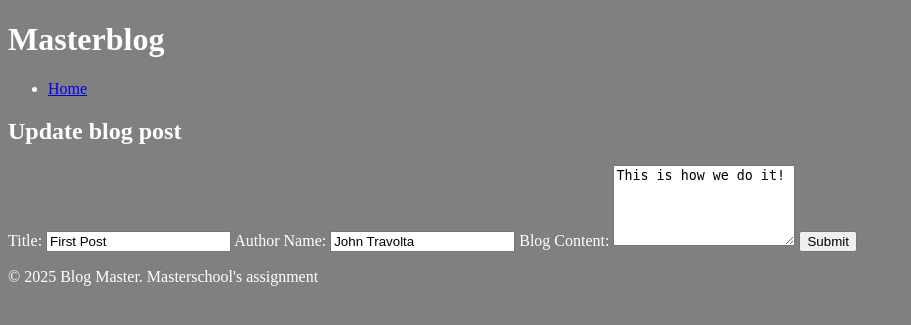
After one commit to HoangHieuDang/Masterblog, a Flask app: page /update/1 in a window 1280 px wide. The commit adds this page. Shown: the top 325 px of the page, without its empty margins (0-911 px from the left). Run offline with Flask 3, Linux system fonts and the light colour scheme.

Commit message:
create CRUD operations for Masterblog, created error template for error report, update_form.html to update the blog posts, add.html to add blog posts and likes button and counters in index.html for like feature

```diff
--- a/database.json
+++ b/database.json
@@ -1,4 +1 @@
-[
-  {"id": 1, "author": "John Doe", "title": "First Post", "content": "This is my first post."},
-  {"id": 2, "author": "Jane Doe", "title": "Second Post", "content": "This is another post."}
-]
+[{"id": 1, "author": "John Travolta", "title": "First Post", "content": "This is how we do it!", "likes": 12}, {"id": 2, "author": "Jane Doe", "title": "Second Post", "content": "It is time to clean the apartment", "likes": 9}, {"id": 3, "author": "Hieu Dang", "title": "Third Post", "content": "Not like us won the grammy man, wild", "likes": 11}]
--- a/main.py
+++ b/main.py
@@ -1,20 +1,166 @@
-from flask import Flask, render_template
-import os
+from flask import Flask, render_template, request, redirect, url_for
 import json
 
+
 def get_blogposts_from_database():
-    # Python Parse JSON
+    """
+    Retrieve all blog posts from the database (JSON file).
+
+    Returns:
+        list: A list of dictionaries representing blog posts.
+    """
     with open("database.json", "r") as fileobj:
         data = json.load(fileobj)
         return data
 
+
+def add_blogpost_to_database(title, author, content):
+    """
+    Add a new blog post to the database.
+
+    Args:
+        title (str): The title of the blog post.
+        author (str): The author of the blog post.
+        content (str): The content of the blog post.
+    """
+    data = get_blogposts_from_database()
+    max_id = max([blog_entry['id'] for blog_entry in data], default=0)
+    new_data_entry = {"id": max_id + 1, "author": author, "title": title, "content": content, "likes": 0}
+    data.append(new_data_entry)
+    with open("database.json", "w") as fileobj:
+        json.dump(data, fileobj, indent=4)
+
+
+def delete_blogpost_from_database(post_id):
+    """
+    Delete a blog post from the database by its ID.
+
+    Args:
+        post_id (int): The ID of the blog post to be deleted.
+    """
+    data = get_blogposts_from_database()
+    data = [blog_post for blog_post in data if blog_post['id'] != post_id]
+    with open("database.json", "w") as fileobj:
+        json.dump(data, fileobj, indent=4)
+
+
+def update_blogpost_in_database(post_id, title, author, content):
+    """
+    Update an existing blog post in the database.
+
+    Args:
+        post_id (int): The ID of the blog post to be updated.
+        title (str): The new title of the blog post.
+        author (str): The new author of the blog post.
+        content (str): The new content of the blog post.
+    """
+    data = get_blogposts_from_database()
+    for blog_post in data:
+        if blog_post['id'] == post_id:
+            blog_post['title'] = title
+            blog_post['author'] = author
+            blog_post['content'] = content
+    with open("database.json", "w") as fileobj:
+        json.dump(data, fileobj, indent=4)
+
+
+# Initialize the Flask application
 app = Flask(__name__)
+
 
 @app.route('/')
 def index():
-    # add code here to fetch the job posts from a file
+    """
+    Render the homepage with all blog posts.
+
+    Returns:
+        str: Rendered HTML template with blog posts.
+    """
     blog_posts = get_blogposts_from_database()
-    return render_template('index.html', posts = blog_posts)
+    return render_template('index.html', posts=blog_posts)
+
+
+@app.route('/add', methods=['GET', 'POST'])
+def add():
+    """
+    Handle adding a new blog post.
+    If the request method is POST, retrieve form data and add the post to the database.
+    Otherwise, render the add post form.
+
+    Returns:
+        str: Redirects to index or renders add post form.
+    """
+    if request.method == 'POST':
+        title = request.form.get('title')
+        author = request.form.get('author')
+        content = request.form.get('content')
+        add_blogpost_to_database(title, author, content)
+        return redirect(url_for('index'))
+    return render_template('add.html')
+
+
+@app.route('/delete/<int:post_id>')
+def delete(post_id):
+    """
+    Delete a blog post and redirect to homepage.
+
+    Args:
+        post_id (int): ID of the blog post to delete.
+
+    Returns:
+        str: Redirects to index.
+    """
+    delete_blogpost_from_database(post_id)
+    return redirect(url_for('index'))
+
+
+@app.route('/update/<int:post_id>', methods=['GET', 'POST'])
+def update(post_id):
+    """
+    Update an existing blog post. If method is POST, update post data.
+    Otherwise, render update form with current post details.
+
+    Args:
+        post_id (int): ID of the blog post to update.
+
+    Returns:
+        str: Redirects to index or renders update form.
+    """
+    if request.method == 'POST':
+        title = request.form.get('title')
+        author = request.form.get('author')
+        content = request.form.get('content')
+        update_blogpost_in_database(post_id, title, author, content)
+        return redirect(url_for('index'))
+
+    data = get_blogposts_from_database()
+    for blog_post in data:
+        if blog_post['id'] == post_id:
+            return render_template('update_form.html', post=blog_post)
+
+    return render_template('error.html', error_msg="Something went wrong while updating the post")
+
+
+@app.route('/like/<int:post_id>')
+def like(post_id):
+    """
+    Increment the like count for a blog post.
+
+    Args:
+        post_id (int): ID of the blog post to like.
+
+    Returns:
+        str: Redirects to index.
+    """
+    data = get_blogposts_from_database()
+    for blog_post in data:
+        if blog_post['id'] == post_id:
+            blog_post['likes'] += 1
+    with open("database.json", "w") as fileobj:
+        json.dump(data, fileobj, indent=4)
+    return redirect(url_for('index'))
+
 
 if __name__ == '__main__':
+    # Run the Flask application
     app.run(host="0.0.0.0", port=5000, debug=True)
--- /dev/null
+++ b/templates/update_form.html
@@ -0,0 +1,39 @@
+<!DOCTYPE html>
+<html>
+<head>
+    <meta charset="UTF-8">
+    <meta name="viewport" content="width=device-width, initial-scale=1.0">
+    <title>My Blog</title>
+    <link rel="stylesheet" href="{{url_for('static', filename='style.css')}}">
+</head>
+<body>
+<header>
+    <h1>Masterblog</h1>
+</header>
+<nav>
+    <ul>
+        <li><a href="{{url_for('index')}}">Home</a></li>
+    </ul>
+</nav>
+<main>
+    <section>
+        <h2>Update blog post</h2>
+        <form action="{{ url_for('update', post_id=post['id']) }}" method="POST">
+            <label for="title">Title:</label>
+            <input type="text" id="title" name="title" value="{{post['title']}}" required>
+
+            <label for="author">Author Name:</label>
+            <input type="text" id="author" name="author" value="{{post['author']}}" required>
+
+            <label for="content">Blog Content:</label>
+            <textarea id="content" name="content" rows="5" required>{{post['content']}}</textarea>
+
+            <button type="submit">Submit</button>
+        </form>
+    </section>
+</main>
+<footer>
+    <p>&copy; 2025 Blog Master. Masterschool's assignment</p>
+</footer>
+</body>
+</html>
```
Also changed, not shown: templates/add.html (added, +39 -0 lines), templates/error.html (added, +30 -0 lines), templates/index.html (+10 -2 lines).
